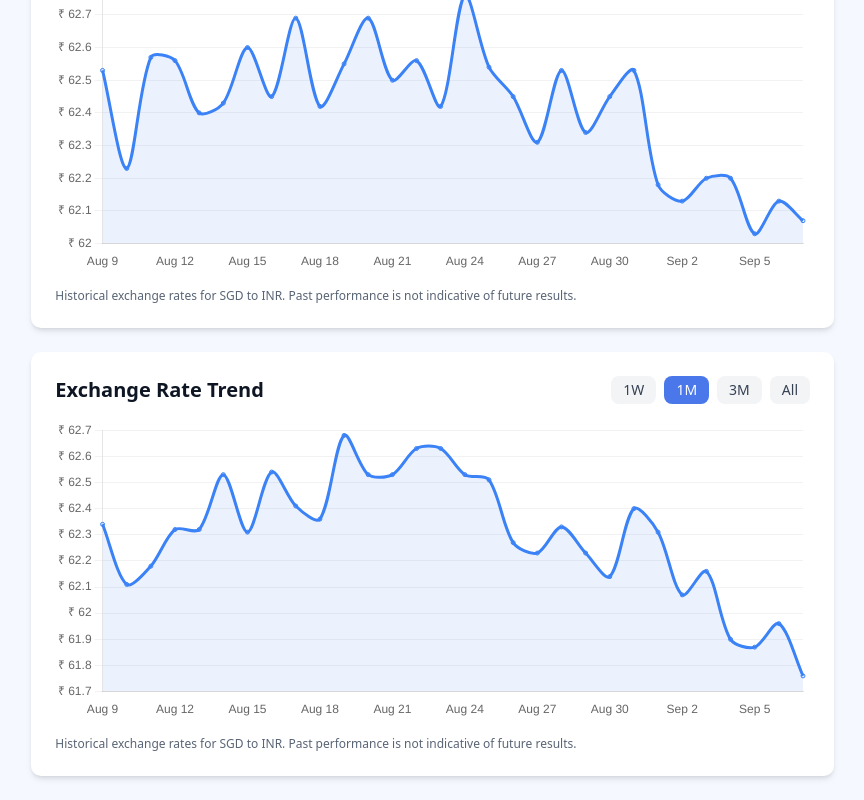
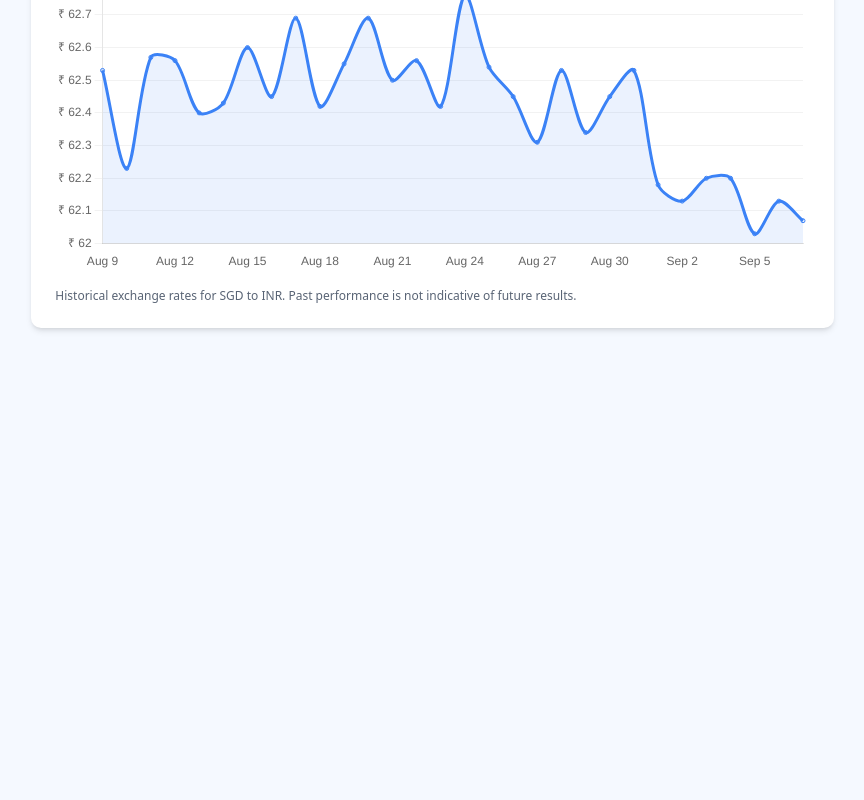
Before and after one commit to trimititech/Currency-Exchange, a Next.js app in the folder currency-exchange/: page / in a window 1280 px wide. Shown: the part 808-1608 px from the top of the page, without its empty margins (414-1278 px from the left). After the commit the page ends 1160 px from the top, so only its background shows below. Built offline with nearby package versions, Linux system fonts and the light colour scheme; no server answers.

Commit message:
removed duplicate widget

```diff
--- a/currency-exchange/app/page.tsx
+++ b/currency-exchange/app/page.tsx
@@ -107,11 +107,6 @@ export default function Home() {
               period={period}
               onPeriodChange={handlePeriodChange}
             />
-            <ExchangeRateGraph
-              data={mockHistoricalData.data}
-              period={period}
-              onPeriodChange={handlePeriodChange}
-            />
           </div>
         </div>
       </div>
```
